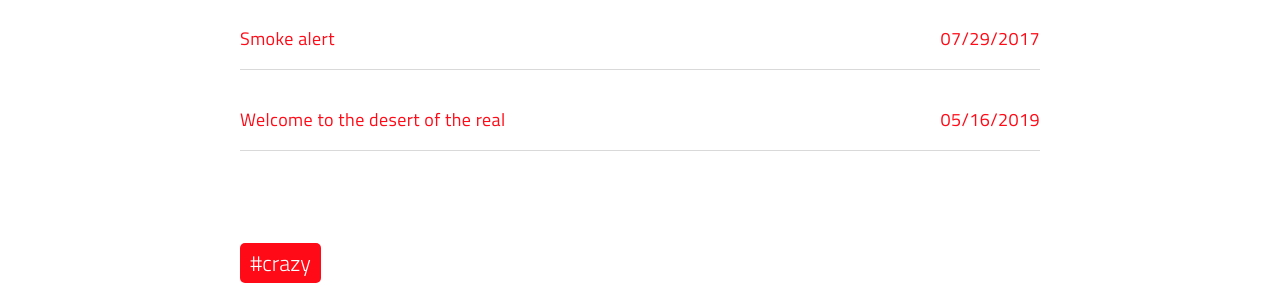
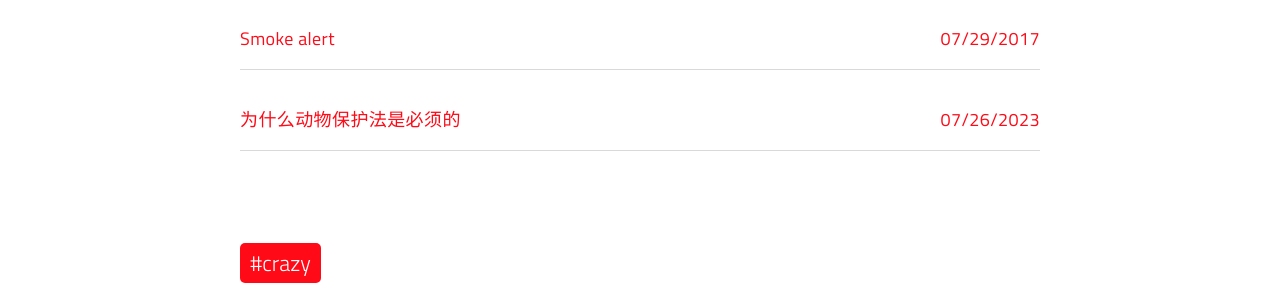
Before and after one commit to Yukikaze924/Yukikaze924.github.io, a Jekyll site: the page built from tags.html, in a window 1280 px wide and 900 px high, scrolled down 3734 px. Shown: the part 154-454 px from the top of the window. Built offline with Jekyll 4.4.1, drawn with Linux system fonts in a browser that asks for light colours; a script that is not in the unit is left out; some of the changed text lies outside the part shown.

Commit message:
Update 2010-01-01-welcome-to-the-desert-of-the-real.md

```diff
--- a/_posts/2010-01-01-welcome-to-the-desert-of-the-real.md
+++ b/_posts/2010-01-01-welcome-to-the-desert-of-the-real.md
@@ -1,8 +1,8 @@
 ---
-date: 2019-05-16T23:48:05.000Z
+date: 2023-07-26T23:48:05.000Z
 layout: post
-title: Welcome to the desert of the real
-subtitle: 'Lorem ipsum dolor sit amet, consectetur adipisicing elit.'
+title: 为什么动物保护法是必须的
+subtitle: '动物保护法的必要性、好处，以及需要注意的地方.'
 description: >-
   Lorem ipsum dolor sit amet, consectetur adipisicing elit, sed do eiusmod
   tempor incididunt ut labore et dolore magna aliqua.
```
